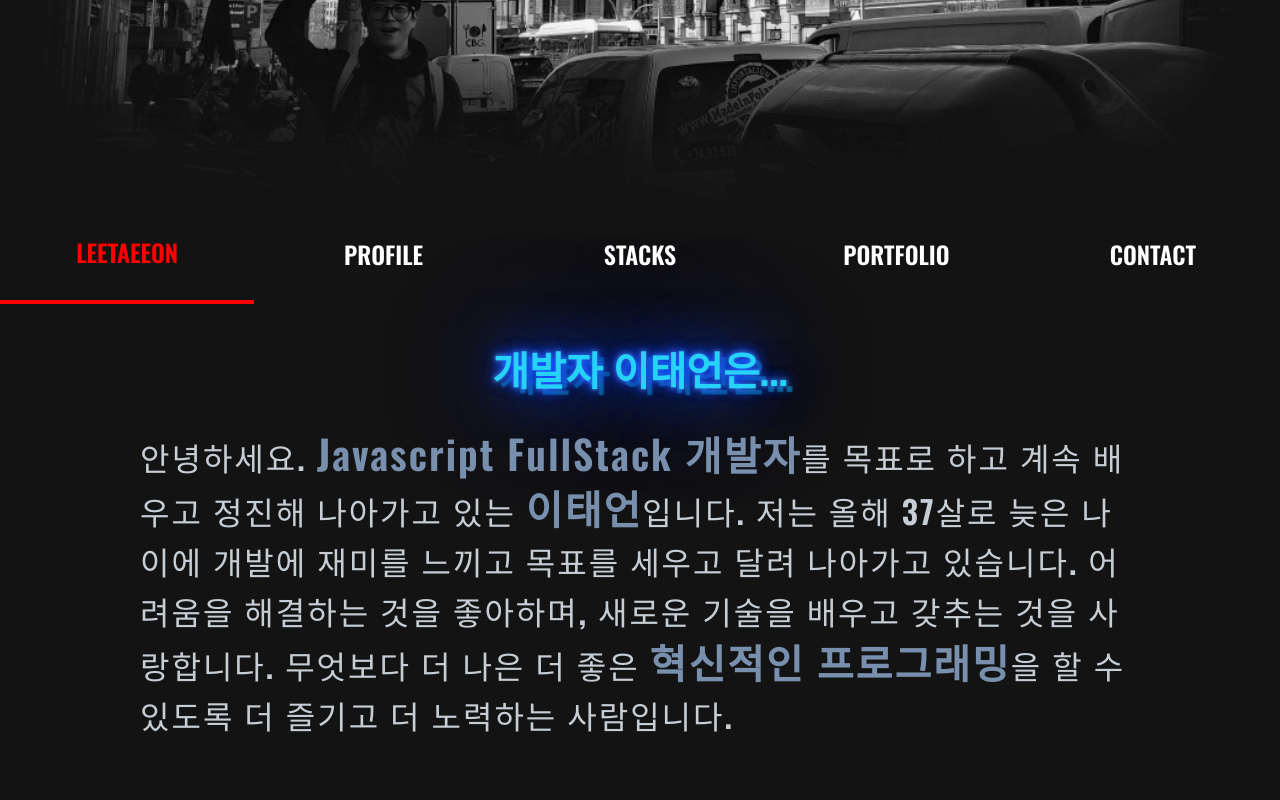
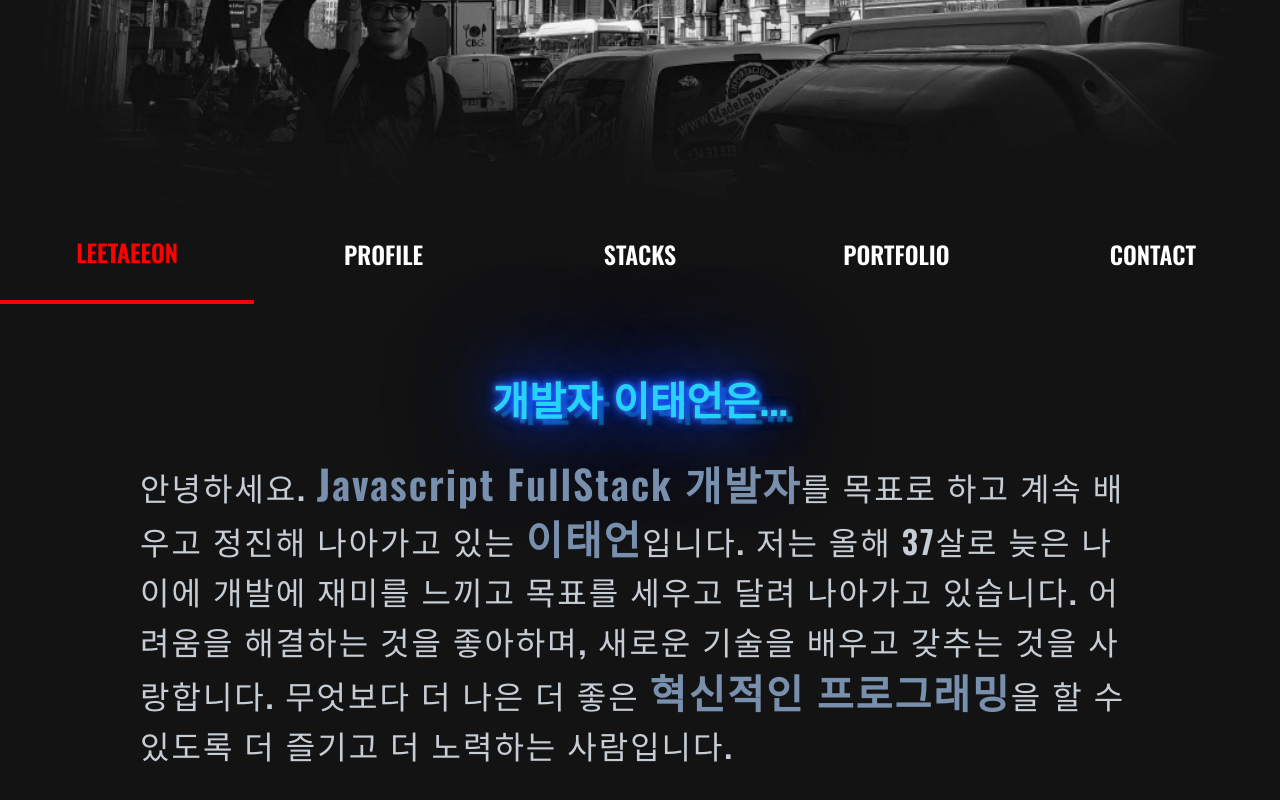
Before and after one commit to lee-tae-eon/portfolio, a React (Create React App) app: page /profile in a window 1280 px wide. Shown: the part 396-1196 px from the top of the page. Built offline with nearby package versions, Linux system fonts and the light colour scheme.

Commit message:
useState modify

```diff
--- a/src/Components/PortFoilo.js
+++ b/src/Components/PortFoilo.js
@@ -121,7 +121,7 @@ const PortFoilo = () => {
   const [tubeModal, cbTube] = useState(false);
   const [cocoaModal, cbCocoa] = useState(false);
   const [autoMaskModal, cbAutoMask] = useState(false);
-  const [portDatas] = useState(PortfolioData);
+  const portDatas = useState(PortfolioData)[0];
 
   const closeModal = () => {
     cbDev(false);
--- a/src/Components/Stack.js
+++ b/src/Components/Stack.js
@@ -44,7 +44,7 @@ const Logo = styled.img`
 `;
 
 const Stack = () => {
-  let [Stacks] = useState(StacksInfo);
+  const Stacks = useState(StacksInfo)[0];
 
   return (
     <>
--- a/src/Routes/Home/HomePresenter.js
+++ b/src/Routes/Home/HomePresenter.js
@@ -1,11 +1,11 @@
-import React from "react";
+import React, { useEffect } from "react";
 import styled from "styled-components";
 import TitleNeon from "../../Components/animation/TitleNeon";
 
 const Container = styled.div`
   font-size: 32px;
   max-width: 1000px;
-  margin: auto;
+  margin: 30px auto;
   display: flex;
   flex-direction: column;
   justify-content: center;
@@ -31,6 +31,7 @@ const Container = styled.div`
 `;
 
 const HomePresenter = () => {
+  // useEffect();
   return (
     <Container>
       <h1>개발자 이태언은...</h1>
```
